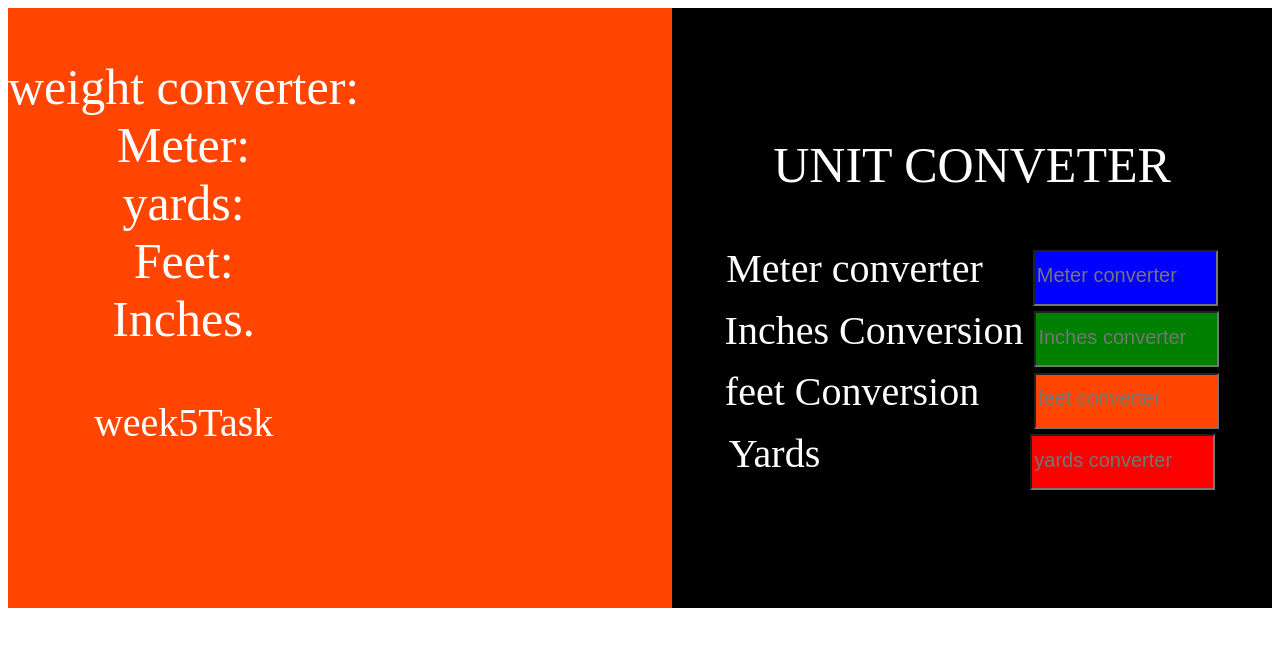
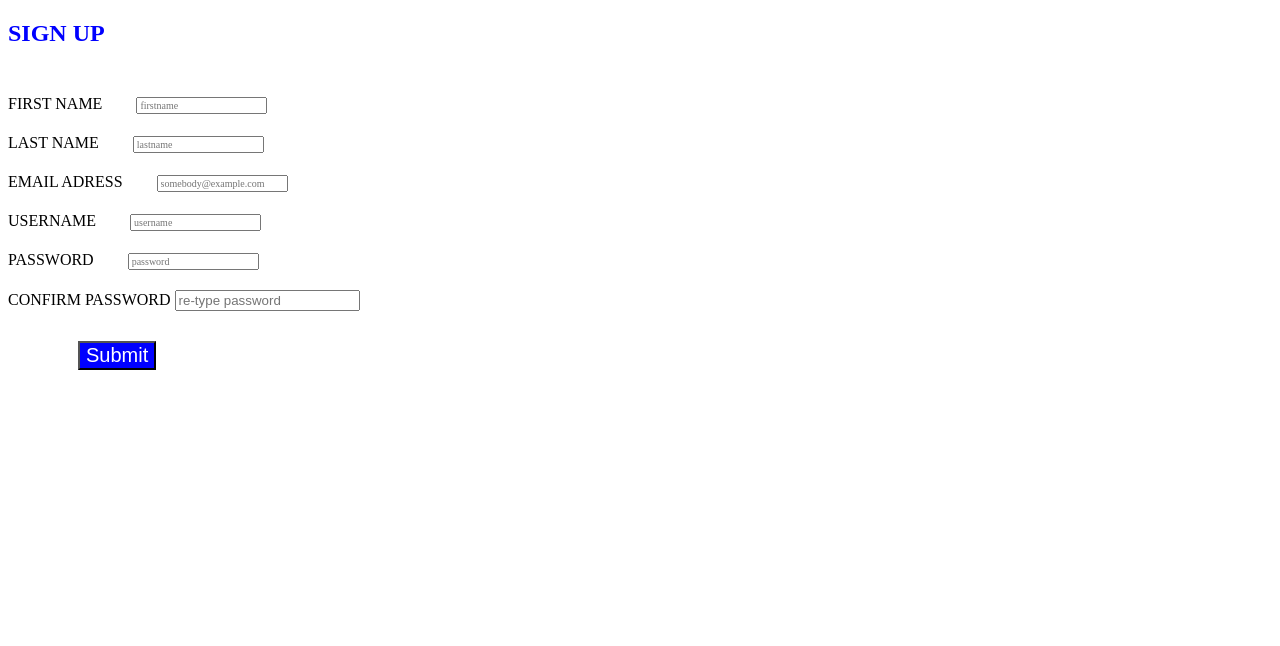
Before and after one commit to victoria1987-k/-week5task, a plain HTML site: page index.html in a window 1280 px wide. Drawn offline with Linux system fonts and the light colour scheme.

Commit message:
Add files via upload

```diff
--- a/index.html
+++ b/index.html
@@ -3,29 +3,32 @@
 <head>
     <meta charset="UTF-8">
     <meta http-equiv="X-UA-Compatible" content="IE=edge">
-    <meta name="viewport" content="width=device-width>>, initial-scale=1.0">
+    <meta name="viewport" content="width=device-width, initial-scale=1.0">
     <title>Document</title>
     <link rel="stylesheet" href="./style.css">
-</head>
-<body>
-    <section class="container">
-        <section content-1>
-        <h1>weight converter:<br> Meter:<br> yards:<br> Feet:<br> Inches.</h1>
-        <p>week5Task</p>
+
+   <section img id='bg'src="./bg">
+    <form>
+        <h1>SIGN UP </h1>
+        <label>FIRST NAME</label>
+        <input id="firstname" name="firstname" type="text" placeholder="firstname" minlenth="8" maxlength="12" required><br>
+        <label>LAST NAME</label>
+        <input id="lastname" name="lastname" type= "text" placeholder="lastname" maxlength="12" required><br>
+        <label>EMAIL ADRESS</label>
+        <input id="email" type="email" name="email" placeholder="somebody@example.com"><br>
+        <label>USERNAME</label>
+        <input id="username" type="text" placeholder="username"min="6" maxlength="8" pattern="[!@#$%^_-]{1}{0-9}[A-Za-z]{5,6}" required><br>
+        <label>PASSWORD</label>
+        <input id="password1" type="password" name="password1" placeholder="password" required><br>
+        <label>CONFIRM PASSWORD</label>
+        <input id="password2" type="password" name="passwors2" placeholder="re-type password" required><br>
+        <input id="submitbtn" type="submit">
+
+    </form>
     </section>
-    <section class="content-2">
-    <h1>UNIT CONVETER</h1>
-    <p>
-        <label class="label-1">Meter converter</label>
-        <input type="number" id="meter" placeholder="Meter converter"> <br>
-        <label class="label-2">Inches Conversion</label>
-        <input type="number" id="inches" placeholder="Inches converter"><br>
-        <label class="label-3">feet Conversion</label>
-        <input type="number" id="feet" placeholder="feet converter"><br>
-        <label class="label-4">Yards</label>
-        <input type="number"  id="yards" placeholder="yards converter">
-    </section>
-</section>
+
+
+
 
     <script src="./script.js"></script>
 </body>
--- a/script.js
+++ b/script.js
@@ -1,43 +1,17 @@
+const firstname=document.getElementById('firstname');
+const lastname=document.getElementById('lastname')
+const password1=document.getElementById('password1')
+const password2=document.getElementById('password2')
+const submitbtn=document.querySelector('#submitbtn')
 
+submitbtn.addEventListener('click',function validate (event){
+    if(firstname.value===lastname.value){
+    alert("first name and last name must not be the same.")
+     event.preventDefault();
+    }
+    if(password1.value !== password2.value){
+        alert("password did not match");
+    return false; }
 
-
-
-const meter=document.getElementById('meter');
-meter.addEventListener('input',unitconverter);
-function unitconverter(e){
-    let meter=e.target.value;
-    document.getElementById('inches').value=meter *30.97;
-    document.getElementById('feet').value=meter *0.305;
-    document.getElementById('yards').value=meter *1.094;}
-
-
-
-
-    const inches=document.getElementById('inches');
-    inches.addEventListener('input',unitconverter1);
-    function unitconverter1(e){
-        let inches=e.target.value;
-        document.getElementById('meter').value=inches *30.97;
-        document.getElementById('feet').value=inches *0.305;
-        document.getElementById('yards').value=inches *1.094;}
-
-
-
-
-    const feet=document.getElementById('feet');
-    feet.addEventListener('input',unitconverter2);
-    function unitconverter2(e){
-        let feet=e.target.value;
-        document.getElementById('meter').value=feet *30.97;
-        document.getElementById('inches').value=feet *0.305;
-        document.getElementById('yards').value=feet *1.094;}
-
-
-
-    const yards=document.getElementById('yards');
-    yards.addEventListener('input',unitconverter3);
-    function unitconverter3(e){
-        let yards=e.target.value;
-        document.getElementById('meter').value=yards *30.97;
-        document.getElementById('inches').value=yards *0.305;
-        document.getElementById('feet').value=yards *1.094;}
+    else{alert('form submitted');}
+})
--- a/style.css
+++ b/style.css
@@ -1,63 +1,57 @@
-.container{
-    display: flex;
-    justify-content: space-between;
-    background-color: orangered;
-    border-radius: 5px solid green;
+#firstname{
+    font-size: 10px;
+    margin-top: 30px;
+    margin-bottom: 20px;
+    margin-left: 30px;
+    font-family: serif;
+
+}
+#lastname{
+    font-size: 10px;
+    margin-bottom: 20px;
+    margin-left: 30px;
+    font-family: serif;
+
+}
+#email {font-size: 10px;
+margin-bottom: 20px;
+margin-left: 30px;
+font-family: serif;
+
+}
+
+#username{
+    font-size: 10px;
+    margin-bottom: 20px;
+    margin-left: 30px;
+    font-family: serif;
+
+}
+#password1{ font-size: 10px;
+    margin-bottom: 20px;
+    margin-left: 30px;
+    font-family: serif;
 
 
 }
-decoration:boxDecoration{
-    border-radius: 7px;
-    color: green;
-}
-.content-2{
-    width: 600px;
-    background-color: black;
-    align-content: center;
-    height: 600px;
-}
-    h1{
-    font-size: 50px;
-   font-weight: 400;
-   font-family: serif;
-   color: white;
-   text-align: center;
+#retypepassword2{ font-size: 10px;
+    margin-bottom: 20px;
+    margin-left: 30px;
+    font-family: serif;
 
 }
-
-p{
-    font-size: 40px;
-    font-family:serif;
+#submitbtn{
+    width: 120;
+    margin-top: 30px;
+    margin-left: 70px;
+    font-size: 20px;
+    font-family: sans-serif;
     font-weight: 400;
-    color:white;
-    text-align: center;
-    line-height: 50px;
+    color: white;
+    background-color: blue;
+    padding: 10px 10px 1;
 }
 
-::placeholder{
-
-font-size: 20px;
-
-    }
-
-
-#meter{
-    background-color: blue;
-    height: 50px;
-    margin-left: 40px;
+h1{
+    color: blue;
 }
-#inches{
-    background-color: green;
-    height: 50px;
-    margin-left: 1px;
-}
-#feet{
-    background-color: orangered;
-    height: 50px;
-    margin-left: 45px
-}
-#yards{
-    background-color: red;
-    height: 50px;
-    margin-left: 200px;
-}
```
